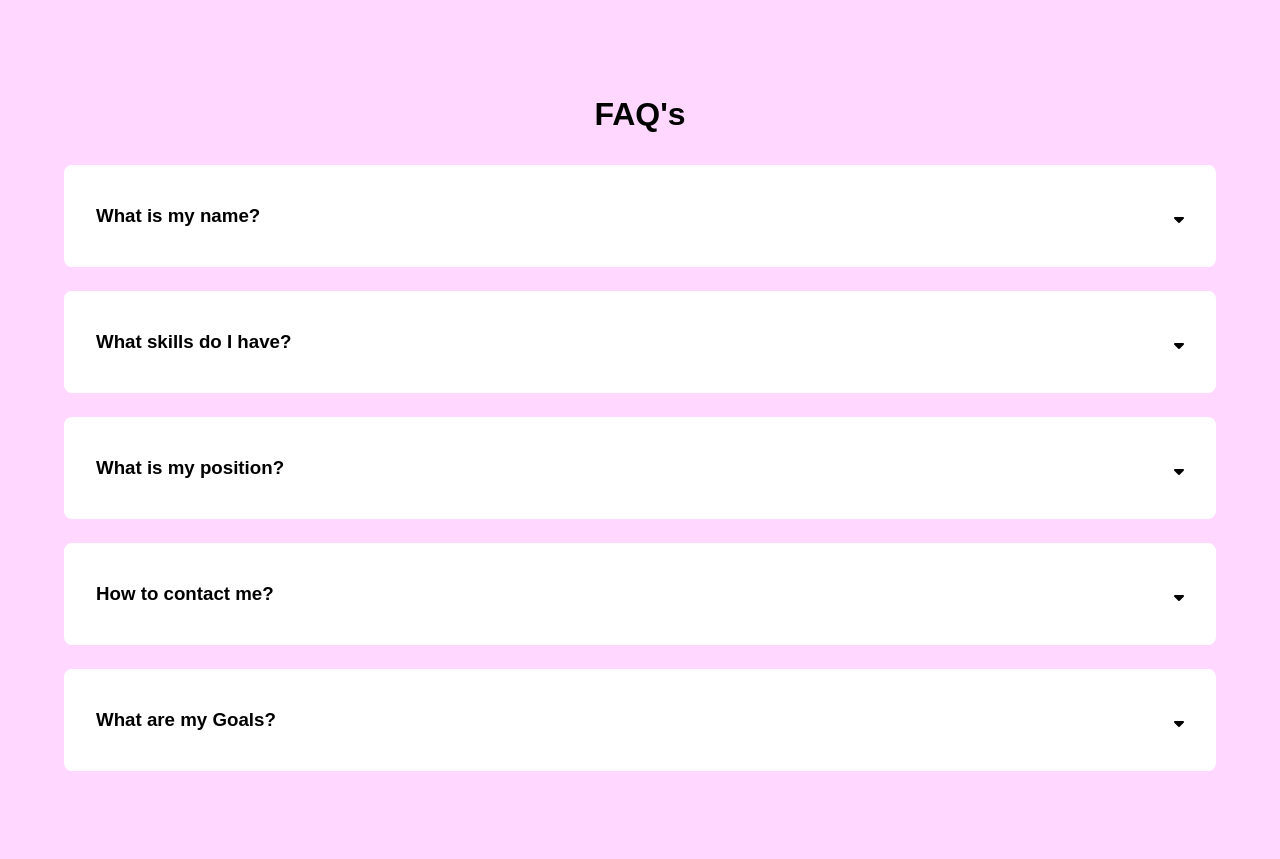
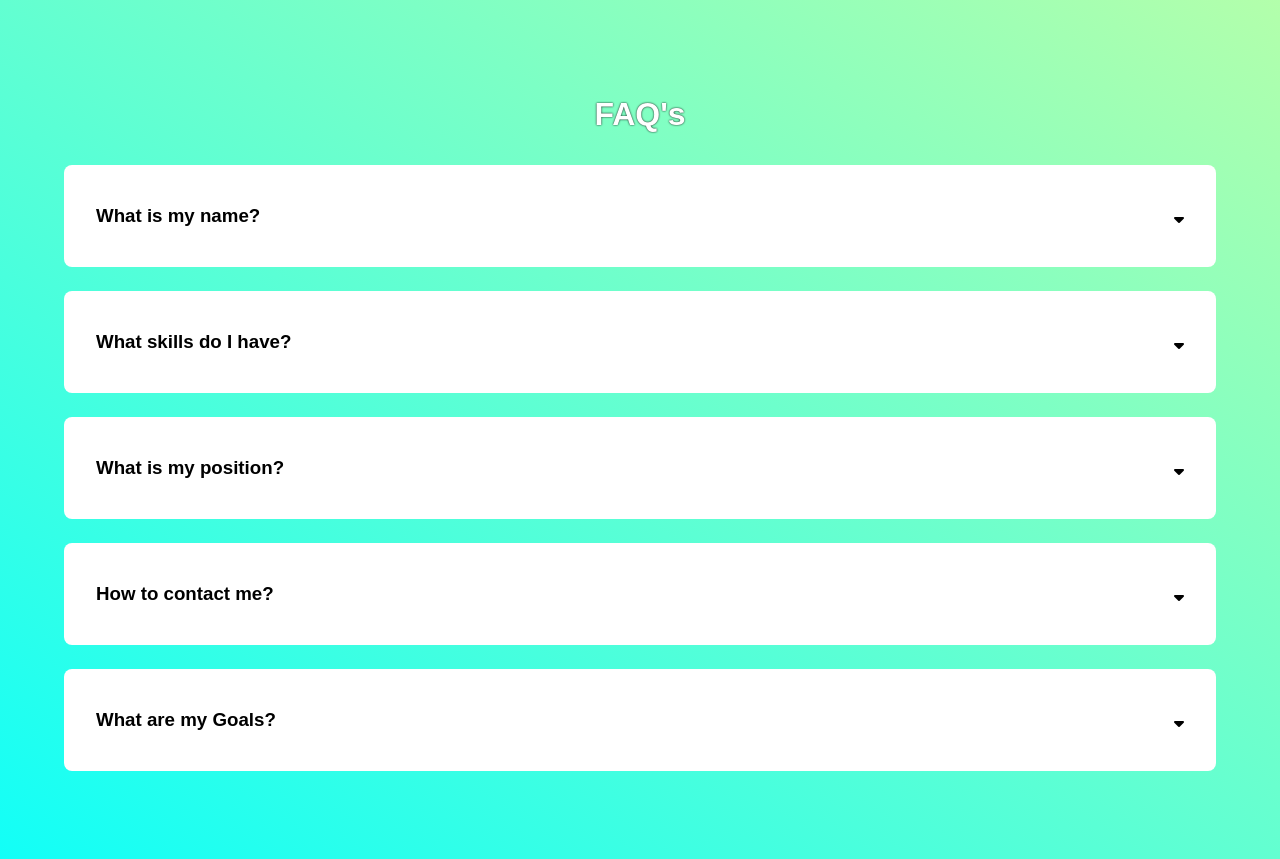
Before and after one commit to Supradeep-R/FAQ-project, a plain HTML site: page index.html in a window 1280 px wide. Drawn offline with Linux system fonts and the light colour scheme.

Commit message:
ui changes

```diff
--- a/style.css
+++ b/style.css
@@ -6,13 +6,16 @@
 /* Utilities */
 
 body{
-    background-color: rgb(255, 215, 255);
+    background: #B3FFAB;
+    background: linear-gradient(to top right, #12FFF7, #B3FFAB);
     padding: 5%;
     font-family: Arial, Helvetica, sans-serif;
 }
 h1{
     margin-block: 2rem;
     text-align: center;
+    color: white;
+    text-shadow: 0 0 2px black;
 }
 
 .accordian{
@@ -22,7 +25,7 @@ h1{
     padding: 0.5rem 2rem;
 }
 .accordian:hover{
-    box-shadow: 0 0 10px rgb(248, 143, 248);
+    box-shadow: 0 0 10px rgb(255, 255, 255);
 }
 .question{
     display: flex;
```
